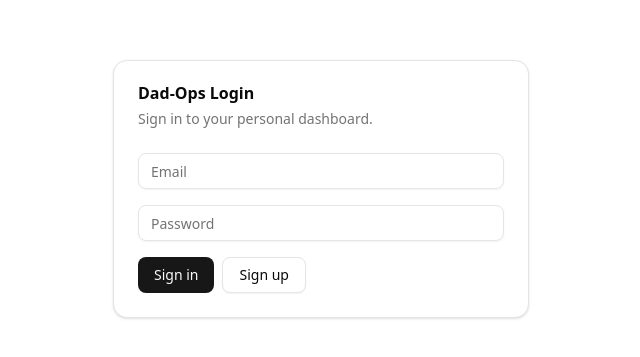
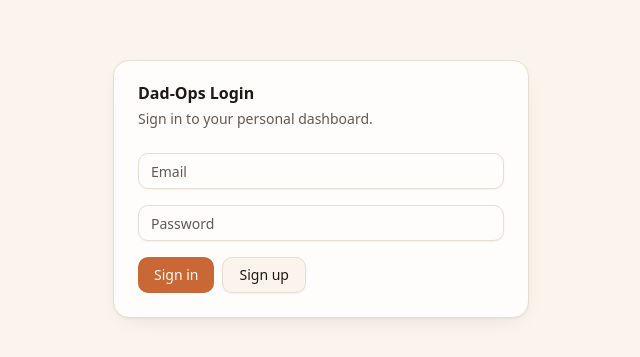
Before and after one commit to dukemai/agent-worker, a Next.js app in the folder apps/dashboard/: page /login in a window 1280 px wide. Shown: the part 211-568 px from the top of the page, without its empty margins (319-959 px from the left). Built offline with nearby package versions, Linux system fonts and the light colour scheme.

Commit message:
working on new ui

```diff
--- a/apps/dashboard/src/app/globals.css
+++ b/apps/dashboard/src/app/globals.css
@@ -9,6 +9,7 @@
   --color-foreground: var(--foreground);
   --font-sans: var(--font-geist-sans);
   --font-mono: var(--font-geist-mono);
+  --font-serif: var(--font-newsreader);
   --color-sidebar-ring: var(--sidebar-ring);
   --color-sidebar-border: var(--sidebar-border);
   --color-sidebar-accent-foreground: var(--sidebar-accent-foreground);
@@ -48,72 +49,72 @@
 }
 
 :root {
-  --radius: 0.625rem;
-  --background: oklch(1 0 0);
-  --foreground: oklch(0.145 0 0);
-  --card: oklch(1 0 0);
-  --card-foreground: oklch(0.145 0 0);
-  --popover: oklch(1 0 0);
-  --popover-foreground: oklch(0.145 0 0);
-  --primary: oklch(0.205 0 0);
-  --primary-foreground: oklch(0.985 0 0);
-  --secondary: oklch(0.97 0 0);
-  --secondary-foreground: oklch(0.205 0 0);
-  --muted: oklch(0.97 0 0);
-  --muted-foreground: oklch(0.556 0 0);
-  --accent: oklch(0.97 0 0);
-  --accent-foreground: oklch(0.205 0 0);
+  --radius: 0.75rem;
+  --background: oklch(0.97 0.012 75);
+  --foreground: oklch(0.22 0.02 55);
+  --card: oklch(0.995 0.003 75);
+  --card-foreground: oklch(0.22 0.02 55);
+  --popover: oklch(0.995 0.003 75);
+  --popover-foreground: oklch(0.22 0.02 55);
+  --primary: oklch(0.62 0.14 45);
+  --primary-foreground: oklch(0.99 0.01 75);
+  --secondary: oklch(0.94 0.02 70);
+  --secondary-foreground: oklch(0.22 0.02 55);
+  --muted: oklch(0.94 0.02 70);
+  --muted-foreground: oklch(0.47 0.02 55);
+  --accent: oklch(0.94 0.02 70);
+  --accent-foreground: oklch(0.22 0.02 55);
   --destructive: oklch(0.577 0.245 27.325);
-  --border: oklch(0.922 0 0);
-  --input: oklch(0.922 0 0);
-  --ring: oklch(0.708 0 0);
+  --border: oklch(0.9 0.02 70);
+  --input: oklch(0.9 0.02 70);
+  --ring: oklch(0.62 0.14 45 / 45%);
   --chart-1: oklch(0.646 0.222 41.116);
   --chart-2: oklch(0.6 0.118 184.704);
   --chart-3: oklch(0.398 0.07 227.392);
   --chart-4: oklch(0.828 0.189 84.429);
   --chart-5: oklch(0.769 0.188 70.08);
-  --sidebar: oklch(0.985 0 0);
-  --sidebar-foreground: oklch(0.145 0 0);
-  --sidebar-primary: oklch(0.205 0 0);
-  --sidebar-primary-foreground: oklch(0.985 0 0);
-  --sidebar-accent: oklch(0.97 0 0);
-  --sidebar-accent-foreground: oklch(0.205 0 0);
-  --sidebar-border: oklch(0.922 0 0);
-  --sidebar-ring: oklch(0.708 0 0);
+  --sidebar: oklch(0.995 0.003 75);
+  --sidebar-foreground: oklch(0.22 0.02 55);
+  --sidebar-primary: oklch(0.62 0.14 45);
+  --sidebar-primary-foreground: oklch(0.99 0.01 75);
+  --sidebar-accent: oklch(0.94 0.02 70);
+  --sidebar-accent-foreground: oklch(0.22 0.02 55);
+  --sidebar-border: oklch(0.9 0.02 70);
+  --sidebar-ring: oklch(0.62 0.14 45 / 45%);
 }
 
 .dark {
-  --background: oklch(0.145 0 0);
-  --foreground: oklch(0.985 0 0);
-  --card: oklch(0.205 0 0);
-  --card-foreground: oklch(0.985 0 0);
-  --popover: oklch(0.205 0 0);
-  --popover-foreground: oklch(0.985 0 0);
-  --primary: oklch(0.922 0 0);
-  --primary-foreground: oklch(0.205 0 0);
-  --secondary: oklch(0.269 0 0);
-  --secondary-foreground: oklch(0.985 0 0);
-  --muted: oklch(0.269 0 0);
-  --muted-foreground: oklch(0.708 0 0);
-  --accent: oklch(0.269 0 0);
-  --accent-foreground: oklch(0.985 0 0);
+  --background: oklch(0.16 0.012 55);
+  --foreground: oklch(0.95 0.01 70);
+  --card: oklch(0.21 0.014 55);
+  --card-foreground: oklch(0.95 0.01 70);
+  --popover: oklch(0.21 0.014 55);
+  --popover-foreground: oklch(0.95 0.01 70);
+  --primary: oklch(0.72 0.13 50);
+  --primary-foreground: oklch(0.16 0.02 55);
+  --secondary: oklch(0.27 0.016 55);
+  --secondary-foreground: oklch(0.95 0.01 70);
+  --muted: oklch(0.27 0.016 55);
+  --muted-foreground: oklch(0.68 0.015 60);
+  --accent: oklch(0.27 0.016 55);
+  --accent-foreground: oklch(0.95 0.01 70);
   --destructive: oklch(0.704 0.191 22.216);
-  --border: oklch(1 0 0 / 10%);
-  --input: oklch(1 0 0 / 15%);
-  --ring: oklch(0.556 0 0);
+  --border: oklch(1 0.01 60 / 12%);
+  --input: oklch(1 0.01 60 / 15%);
+  --ring: oklch(0.72 0.13 50 / 45%);
   --chart-1: oklch(0.488 0.243 264.376);
   --chart-2: oklch(0.696 0.17 162.48);
   --chart-3: oklch(0.769 0.188 70.08);
   --chart-4: oklch(0.627 0.265 303.9);
   --chart-5: oklch(0.645 0.246 16.439);
-  --sidebar: oklch(0.205 0 0);
-  --sidebar-foreground: oklch(0.985 0 0);
-  --sidebar-primary: oklch(0.488 0.243 264.376);
-  --sidebar-primary-foreground: oklch(0.985 0 0);
-  --sidebar-accent: oklch(0.269 0 0);
-  --sidebar-accent-foreground: oklch(0.985 0 0);
-  --sidebar-border: oklch(1 0 0 / 10%);
-  --sidebar-ring: oklch(0.556 0 0);
+  --sidebar: oklch(0.21 0.014 55);
+  --sidebar-foreground: oklch(0.95 0.01 70);
+  --sidebar-primary: oklch(0.72 0.13 50);
+  --sidebar-primary-foreground: oklch(0.16 0.02 55);
+  --sidebar-accent: oklch(0.27 0.016 55);
+  --sidebar-accent-foreground: oklch(0.95 0.01 70);
+  --sidebar-border: oklch(1 0.01 60 / 12%);
+  --sidebar-ring: oklch(0.72 0.13 50 / 45%);
 }
 
 @layer base {
@@ -125,4 +126,11 @@
     @apply bg-background text-foreground;
     @apply bg-background text-foreground;
   }
+  h1,
+  h2,
+  h3,
+  [data-slot="card-title"] {
+    font-family: var(--font-serif), Georgia, serif;
+    font-weight: 500;
+  }
 }
--- a/apps/dashboard/src/app/layout.tsx
+++ b/apps/dashboard/src/app/layout.tsx
@@ -1,5 +1,5 @@
 import type { Metadata } from "next";
-import { Geist, Geist_Mono } from "next/font/google";
+import { Geist, Geist_Mono, Newsreader } from "next/font/google";
 import "./globals.css";
 import { QueryProvider } from "@/components/providers/query-provider";
 
@@ -11,6 +11,12 @@ const geistSans = Geist({
 const geistMono = Geist_Mono({
   variable: "--font-geist-mono",
   subsets: ["latin"],
+});
+
+const newsreader = Newsreader({
+  variable: "--font-newsreader",
+  subsets: ["latin"],
+  style: ["normal", "italic"],
 });
 
 export const metadata: Metadata = {
@@ -26,7 +32,7 @@ export default function RootLayout({
   return (
     <html lang="en">
       <body
-        className={`${geistSans.variable} ${geistMono.variable} antialiased`}
+        className={`${geistSans.variable} ${geistMono.variable} ${newsreader.variable} antialiased`}
       >
         <QueryProvider>{children}</QueryProvider>
       </body>
--- a/apps/dashboard/src/components/ui/card.tsx
+++ b/apps/dashboard/src/components/ui/card.tsx
@@ -7,7 +7,7 @@ function Card({ className, ...props }: React.ComponentProps<"div">) {
     <div
       data-slot="card"
       className={cn(
-        "bg-card text-card-foreground flex flex-col gap-6 rounded-xl border py-6 shadow-sm",
+        "bg-card text-card-foreground flex flex-col gap-6 rounded-xl border py-6 shadow-[0_1px_2px_rgba(36,31,25,0.04),0_8px_24px_-12px_rgba(36,31,25,0.14)]",
         className
       )}
       {...props}
```
Also changed, not shown: 8 other files (tests, documents, lock files or other folders).
